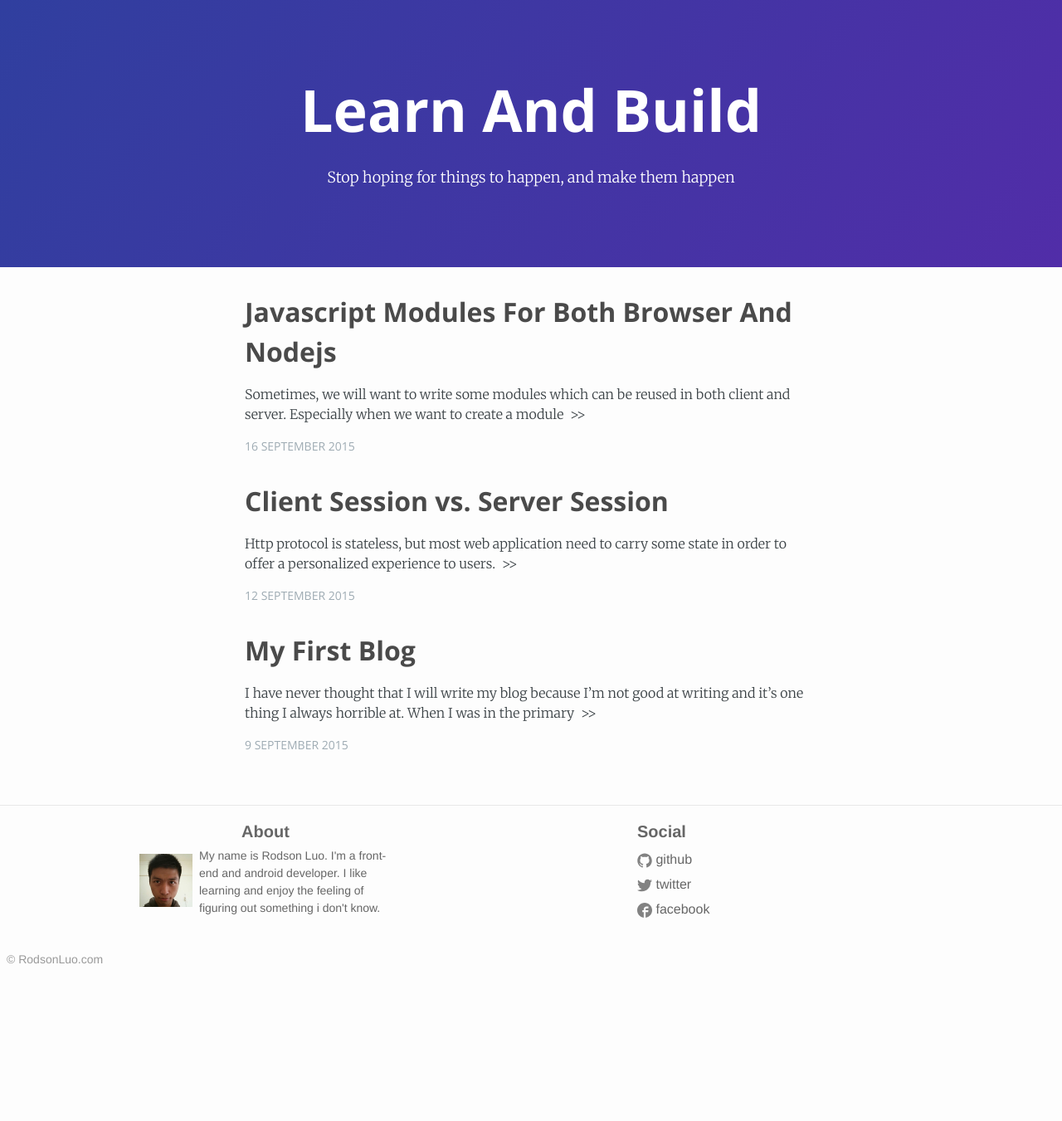
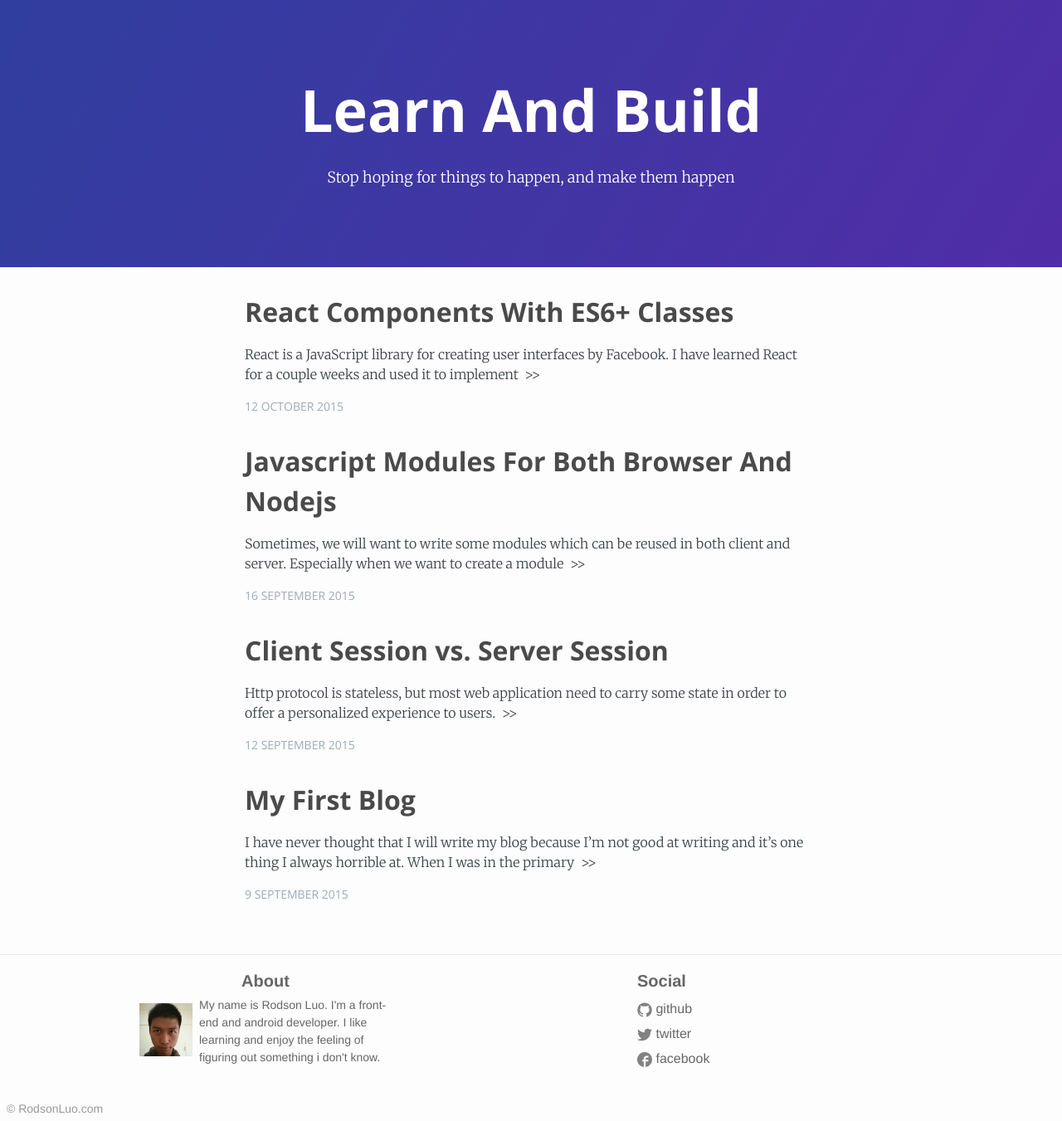
Before and after one commit to rodson/rodson.github.io, a Jekyll site: the page built from index.html, in a window 1280 px wide. Shown: the whole page at 83% size. Built offline with Jekyll 4.4.1, drawn with Linux system fonts in a browser that asks for light colours; before the commit the page ends 1171 px from its top, so only the background shows below that; some of the changed lines change nothing that is shown.

Commit message:
add new post

```diff
--- /dev/null
+++ b/_posts/2015-10-11-react-components-with-es6-classes.markdown
@@ -0,0 +1,105 @@
+---
+layout: post
+permalink: react-components-with-es6+-classes
+title: React Components With ES6+ Classes
+date: 2015-10-12 12:00
+categories: react es6 javascript
+---
+
+React is a JavaScript library for creating user interfaces by Facebook. I have learned React for a couple weeks and used it to implement<!--more--> <a href="https://github.com/rodson/react-es6-flux-todolist">TodoMVC</a>. The feature I like most is that we can create React components with ES6+ classes, which provides an elegant way to write OOP code.
+
+In this post, I will create a TextInput Component using both React.createClass method and ES6+ class that extends React.Component. So that we can know the differences between the two ways and have a better understanding of how ES6+ class works.
+
+## Using React.createClass method
+
+<pre class="prettyprint language-js">
+var React = require('react');
+
+var TextInput = React.createClass({
+  // specify prop types
+  propTypes: {
+    value: React.PropTypes.string.isRequired
+  },
+  // set default props
+  getDefaultProps: function() {
+    return {
+      value: ''
+    };
+  },
+  // set initial state
+  getInitialState: function() {
+    return {
+      value: this.props.value
+    };
+  },
+  // render component
+  render: function() {
+    return (
+      <input
+        type="text"
+        value={this.state.value}
+        onChange={this.handleChange}
+      />
+    );
+  },
+  // input text change callback
+  handleChange: function(e) {
+    this.setState({
+      value: e.target.value
+    });
+  }
+});
+
+module.exports = TextInput;
+</pre>
+
+The TextInput component is very simple, it's nothing more than a normal text input. If we write OOP code like `Java` before, the code above seems not intuitive for defining a component.
+
+## Using ES6+ class
+
+<pre class="prettyprint language-js">
+import React from 'react';
+
+class TextInput extends React.Component {
+
+  // specify prop types
+  static propTypes = {
+    value: React.PropTypes.string.isRequired
+  }
+  // set default props
+  static defaultProps = {
+    value: ''
+  }
+  // set initial state
+  state = {
+    value: this.props.value
+  }
+  // render component
+  render() {
+    return (
+      <input
+        type="text"
+        value={this.state.value}
+        onChange={this.handleChange}
+      />
+    );
+  }
+  // input text change callback
+  handleChange = (e) => {
+    this.setState({
+      value: e.target.value
+    });
+  }
+
+}
+
+export default TextInput;
+</pre>
+
+As we can see, ES6+ syntax is more terse. We can define method with just method name and parentheses, using static properties for prop types and defaults.
+
+One thing should be noticed is that we use arrow funcion for `handleChange` callback, because method defined with ES6+ will not perform auto binding to component's instance. The body of ES6 arrow functions share the same lexical this as the code that surrounds them.
+
+## Conclusion
+
+ES6 are making things much easier for developers, which enable us to write code similar to many OOP languages such as Java. Although many features of ES6 is not implemented in modern browsers, <a href="http://babeljs.io/">babel</a> provide a way to compile ES6+ code into ES5, so that we can enjoy using ES6+ language features to write React code as much as we do.
--- a/_sass/_code.scss
+++ b/_sass/_code.scss
@@ -14,6 +14,10 @@ pre .tag { color: #f0e68c; font-weight: bold } /* html/xml tag    - lightyellow
 pre .atn { color: #bdb76b; font-weight: bold } /* attribute name  - khaki */
 pre .atv { color: #ffa0a0 } /* attribute value - pink */
 pre .dec { color: #98fb98 } /* decimal         - lightgreen */
+
+pre {
+  line-height: 1.3em;
+}
 
 /* Specify class=linenums on a pre to get line numbering */
 ol.linenums { margin-top: 0; margin-bottom: 0; color: #AEAEAE } /* IE indents via margin-left */
```
Also changed, not shown: _sass/_layout.scss (line endings or trailing spaces).
